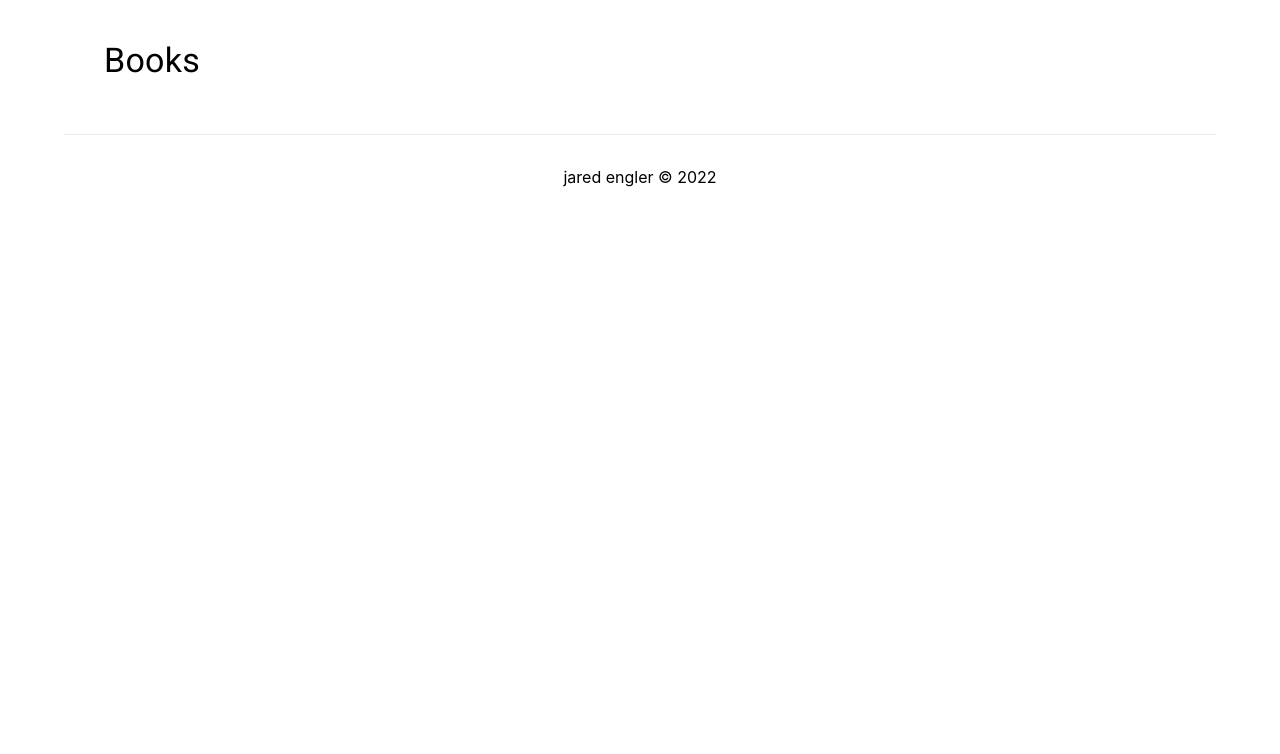
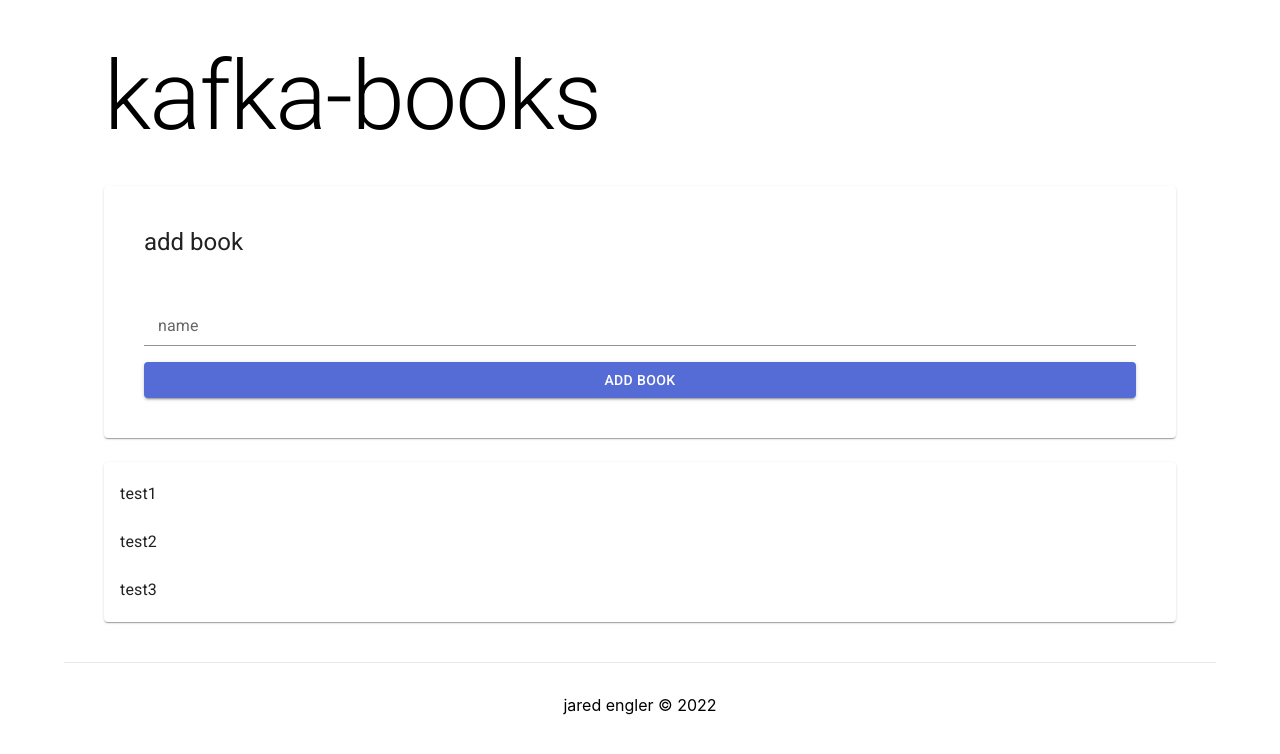
Before and after one commit to lagooned/kafka-bookstore, a Next.js app in the folder reg-ui/: page / in a window 1280 px wide. Shown: the top 754 px of the page. Built offline with nearby package versions, Linux system fonts and the light colour scheme.

Commit message:
pages/index.tsx: AddBook + BookList

```diff
--- a/reg-ui/pages/index.tsx
+++ b/reg-ui/pages/index.tsx
@@ -1,38 +1,74 @@
-import React from 'react';
+import React, { memo } from 'react';
 import type { NextPage } from 'next';
-import { Box, Container, Typography } from '@mui/material';
-import styled from '@emotion/styled';
+import {
+  Box, Button, Card, Container, FormControl, Input, InputLabel, List, ListItem, ListItemText, styled, Typography,
+} from '@mui/material';
 import Meta from '../src/components/meta';
 
-const MainBox = styled(Box)`
+const MainBox = memo(styled(Box)`
   padding: 5vmin
-`;
+`);
 
-const MainFooter = styled.footer`
+const MainFooter = memo(styled('footer')`
   display: flex;
   flex: 1;
   padding: 2rem 0;
   border-top: 1px solid #eaeaea;
   justify-content: center;
   align-items: center;
-`;
+`);
 
 type HeaderTextProps = {children: string};
-const HeaderText = ({ children }: HeaderTextProps) => (
-  <Typography
-    variant="h4"
-    component="h1"
-    gutterBottom
-  >
+const HeaderText = memo(({ children }: HeaderTextProps) => (
+  <Typography variant="h1" gutterBottom>
     {children}
   </Typography>
-);
+));
+
+const AddBook = () => {
+  const AddBookCard = styled(Card)`padding: 5vmin`;
+  const AddBookButton = styled(Button)`margin-top: 2vmin`;
+
+  return (
+    <AddBookCard>
+      <Typography variant="h5" paddingBottom="5vmin">add book</Typography>
+      <FormControl fullWidth>
+        <InputLabel htmlFor="book-name">name</InputLabel>
+        <Input id="book-name" fullWidth />
+        <AddBookButton variant="contained">Add Book</AddBookButton>
+      </FormControl>
+    </AddBookCard>
+  );
+};
+
+const data = [
+  { id: 'd0fbb33a-305e-43b1-b66c-a9abb0968e78', title: 'test1' },
+  { id: '9ab83066-6f98-42ab-b1fa-ca7fcb0ef7b8', title: 'test2' },
+  { id: '199a90c5-a882-402d-af2e-aa3745638f15', title: 'test3' },
+];
+
+const BookList = () => {
+  const BookListCard = styled(Card)`
+    margin-top: 3vmin;
+  `;
+  return (
+    <BookListCard>
+      <List>
+        {data.map(({ id, title }) => (
+          <ListItem key={id}><ListItemText>{title}</ListItemText></ListItem>
+        ))}
+      </List>
+    </BookListCard>
+  );
+};
 
 const Home: NextPage = () => (
   <Container maxWidth="lg">
-    <Meta title="books" />
+    <Meta title="kafka-books" />
     <MainBox>
-      <HeaderText>Books</HeaderText>
+      <HeaderText>kafka-books</HeaderText>
+      <AddBook />
+      <BookList />
     </MainBox>
     <MainFooter>
       jared engler &copy; 2022
```
